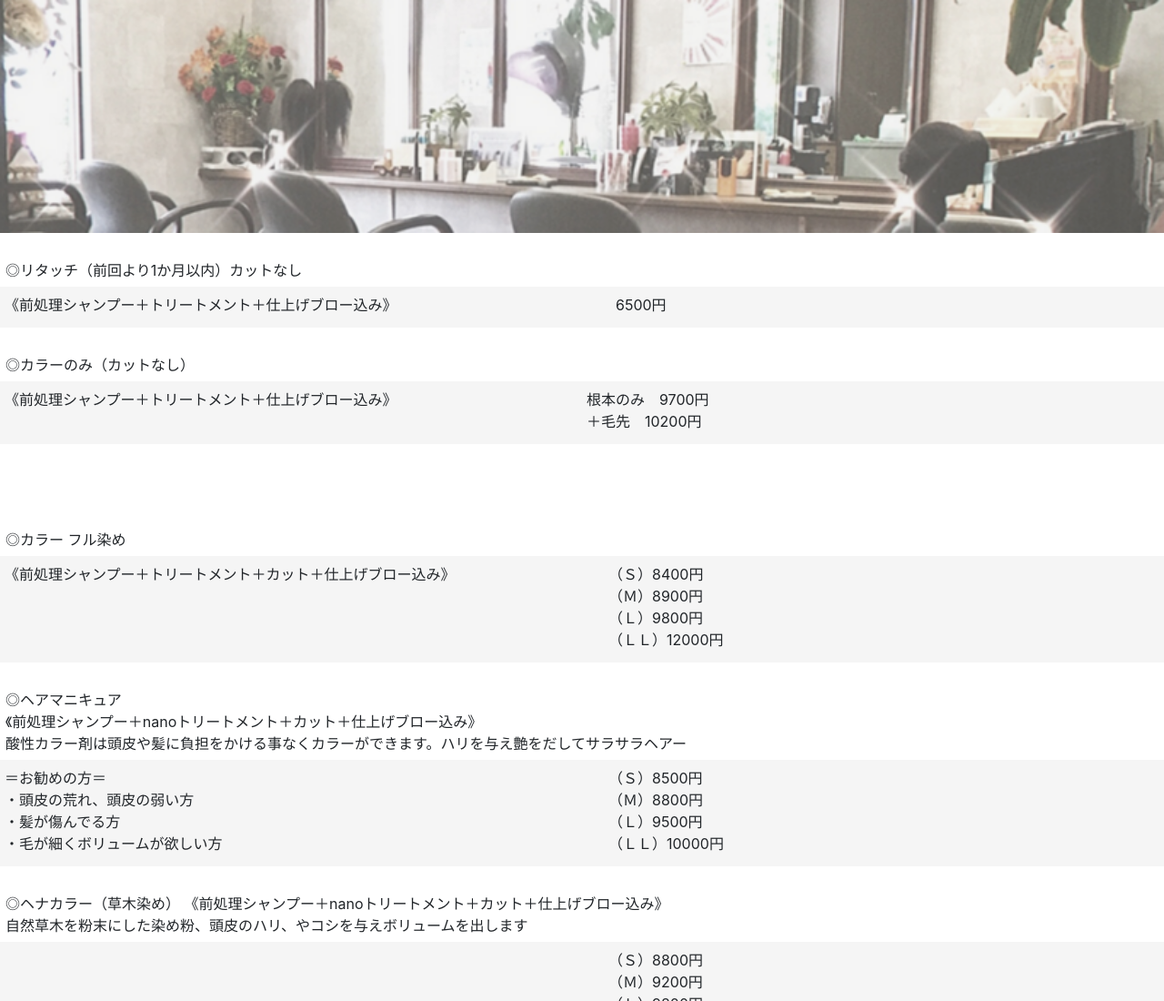
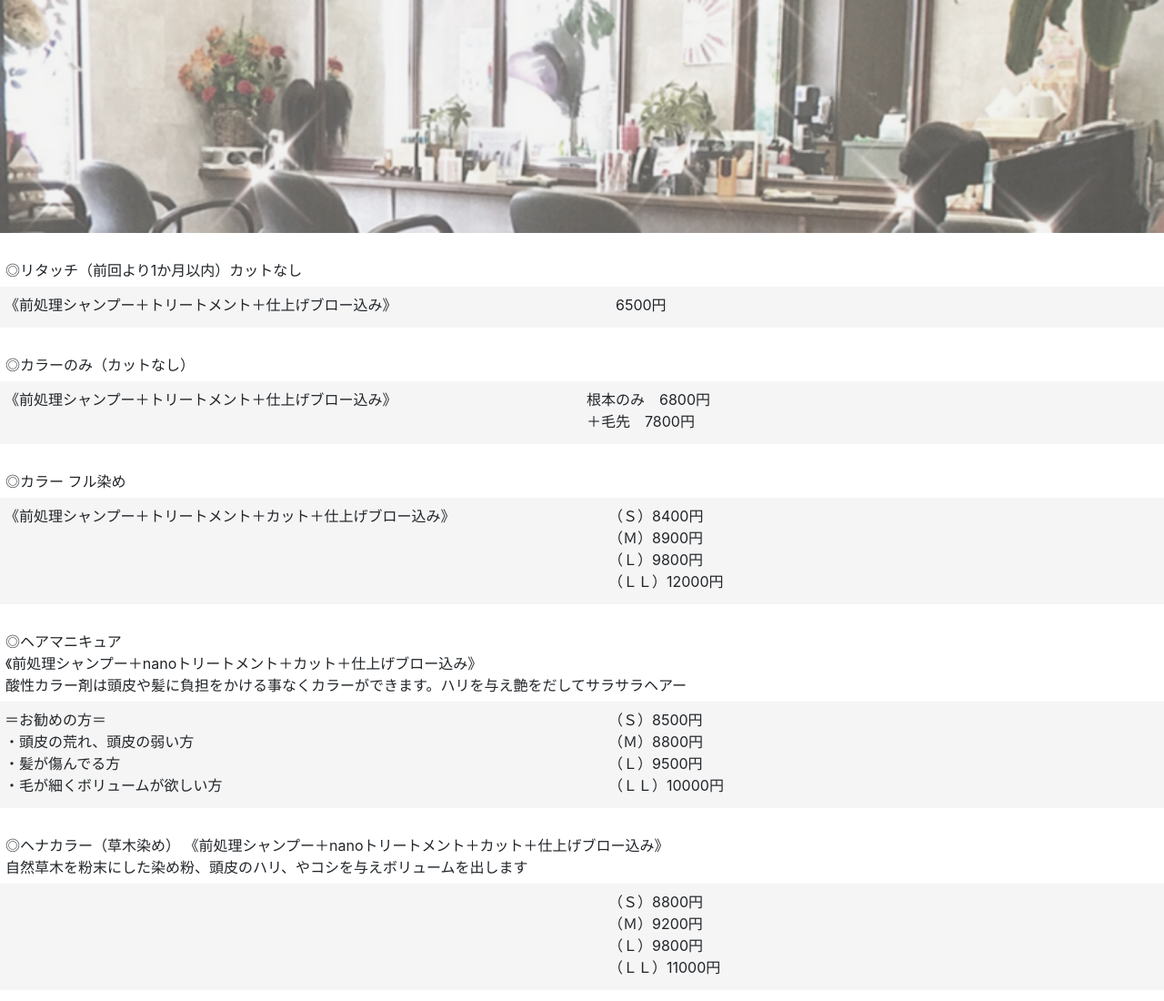
Before and after one commit to beautyoda/color, a plain HTML site: page index.html in a window 1280 px wide. Shown: the top 1100 px of the page at 91% size. Drawn offline with nearby package versions, Linux system fonts and the light colour scheme; a script that the page names is missing.

Commit message:
Update index.html

```diff
--- a/index.html
+++ b/index.html
@@ -31,13 +31,13 @@
 	<div class="span-10">
 ◎カラーのみ（カットなし）</div>
 	</div>
-<div class="fadein row02" style="background-color: #F5F5F5; padding:3px 0; margin-bottom: 5em;">
+<div class="fadein row02" style="background-color: #F5F5F5; padding:3px 0; margin-bottom: 1em;">
 	<div class="span-5">
 <div>《前処理シャンプー＋トリートメント＋仕上げブロー込み》</div>
 
 <div>
-根本のみ　9700円<br />
- ＋毛先　10200円</div>
+根本のみ　6800円<br />
+ ＋毛先　7800円</div>
 	</div>
 </div>
 
```
